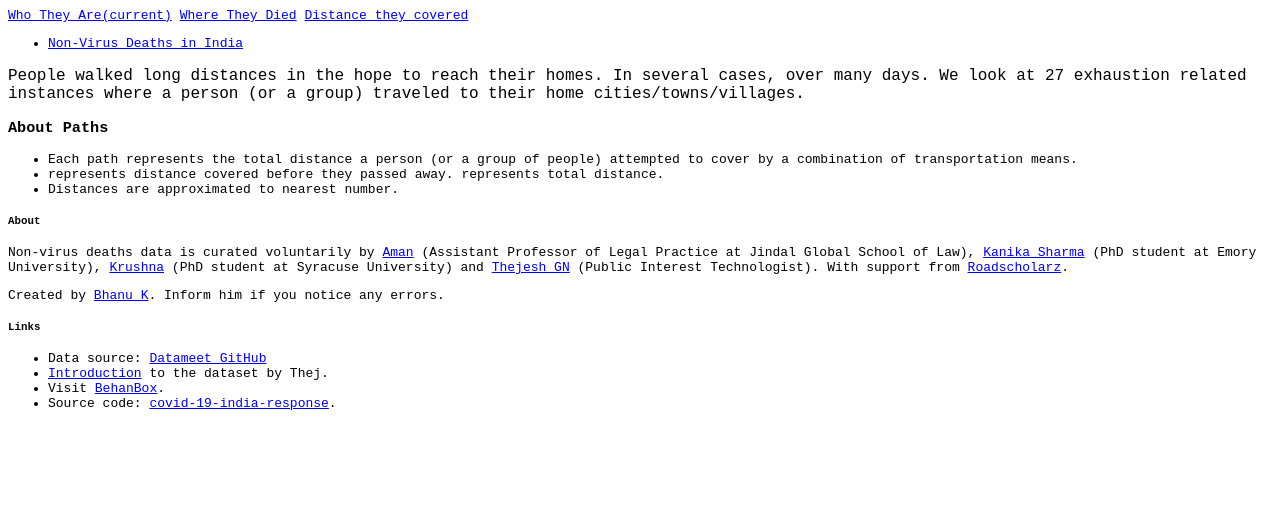
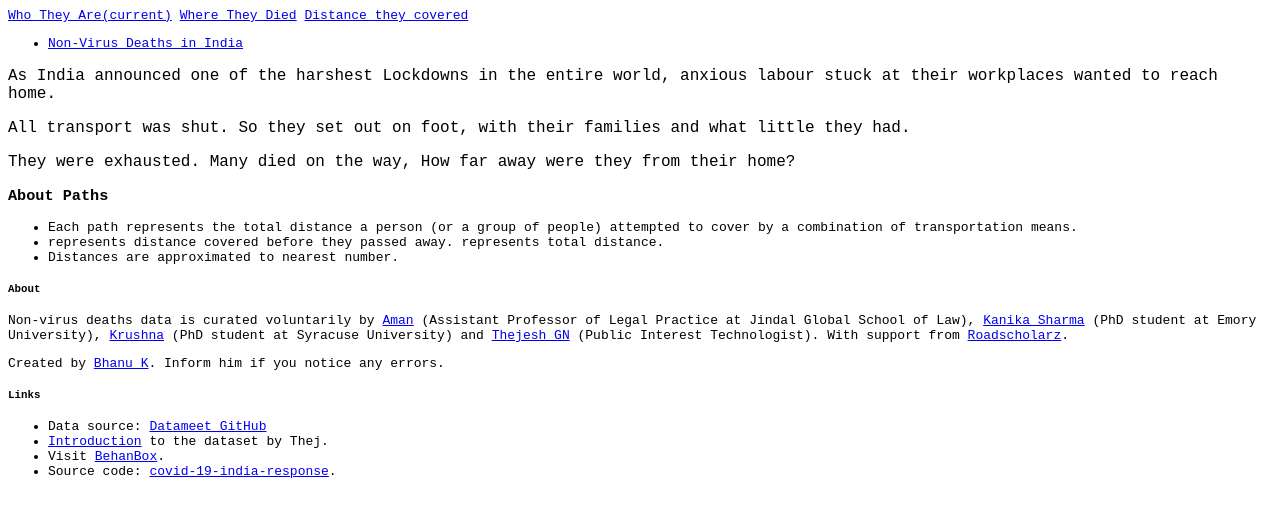
Before and after one commit to bkamapantula/covid19-india-response, a website: page distance.html in a window 1280 px wide. Drawn offline with nearby package versions, Linux system fonts and the light colour scheme; a script that the page names is missing; a small style sheet from the web is missing.

Commit message:
ENH: introductory text

```diff
--- a/distance.html
+++ b/distance.html
@@ -40,7 +40,13 @@
   </nav>
   <div class="container">
     <p class="text-muted" style="font-size: 16px;">
-      People walked long distances in the hope to reach their homes. In several cases, over many days. We look at <code>27 exhaustion related instances</code> where a person (or a group) traveled to their home cities/towns/villages.
+      As India announced one of the harshest Lockdowns in the entire world, anxious labour stuck at their workplaces wanted to reach home.
+    </p>
+    <p class="text-muted" style="font-size: 16px;">
+      All transport was shut. So they set out on foot, with their families and what little they had.
+    </p>
+    <p class="text-muted" style="font-size: 16px;">
+      They were exhausted. Many died on the way, How far away were they from their home?
     </p>
     <h3 class="text-muted">About Paths</h3>
     <ul class="text-muted">
```
